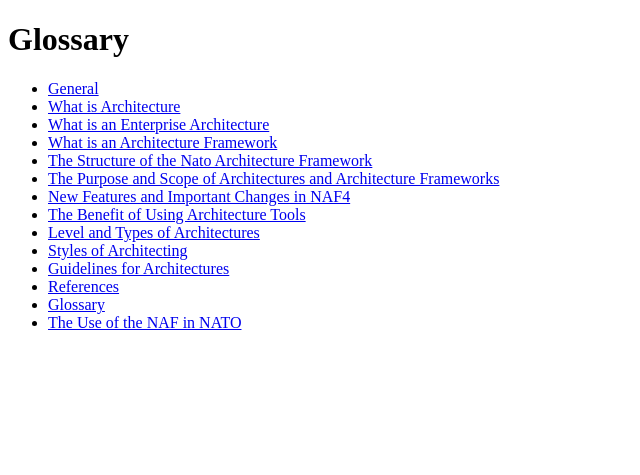
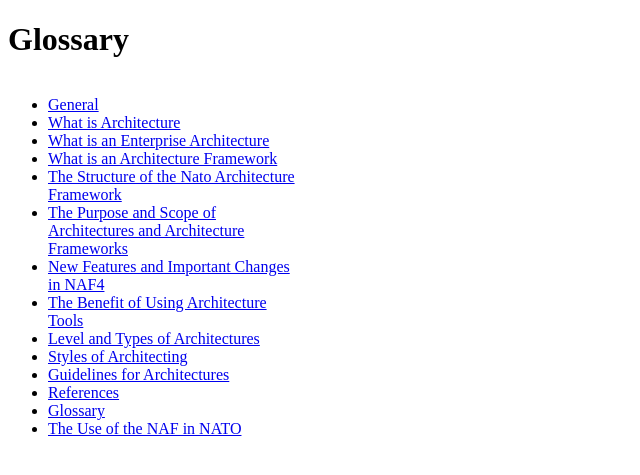
Before and after one commit to stavnstrup/abok, a Jekyll site: the page built from introduction/xb-glossary.md, in a window 1280 px wide. Shown: the top 475 px of the page, without its empty margins (0-640 px from the left). Built offline with Jekyll 4.4.1, drawn with Linux system fonts in a browser that asks for light colours.

Commit message:
Add a simple two-pane layout

```diff
--- /dev/null
+++ b/_sass/_simple.scss
@@ -0,0 +1,8 @@
+@import 'vendor/bourbon/bourbon';
+@import 'vendor/neat/neat';
+
+.specpage {
+  @include outer-container(100%);
+  .chap-nav  { @include span-columns(3); }
+  .main { @include span-columns(9); }
+}
--- a/css/main.scss
+++ b/css/main.scss
@@ -6,5 +6,6 @@
 @charset "utf-8";
 
 @import
+    "simple",
     "grid"
 ;
```
